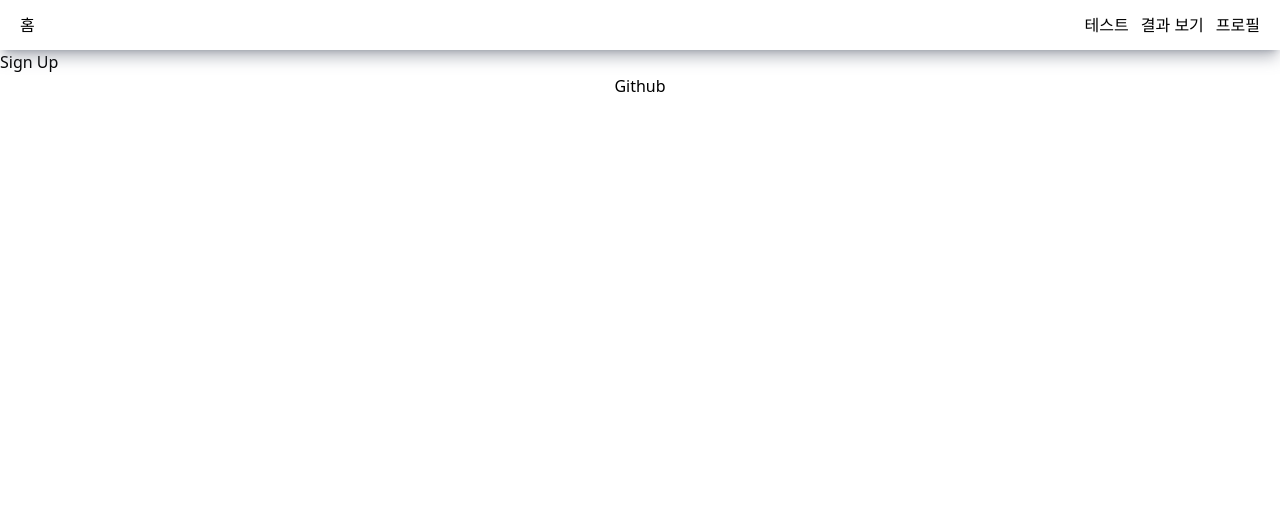
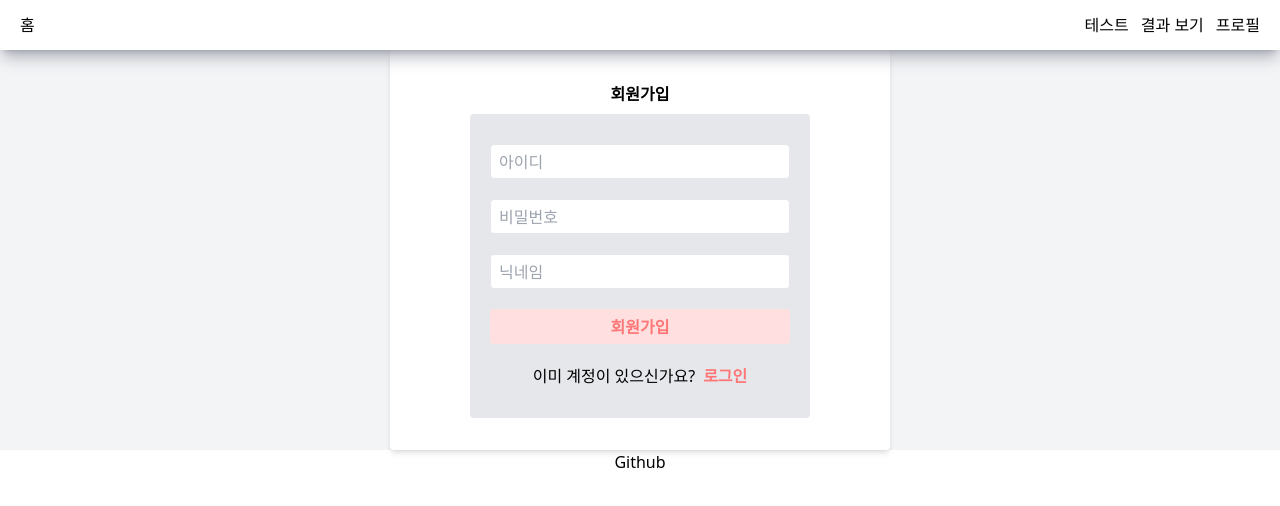
Before and after one commit to nninyeong/mbti-test, a React (Vite) app: page /sign-up in a window 1280 px wide. Shown: the top 506 px of the page. Built offline with nearby package versions, Linux system fonts and the light colour scheme.

Commit message:
:lipstick: style: 회원가입 정보 입력창 기본 style 지정

```diff
--- a/package.json
+++ b/package.json
@@ -10,6 +10,7 @@
     "preview": "vite preview"
   },
   "dependencies": {
+    "axios": "^1.7.7",
     "prettier": "^3.3.3",
     "react": "^18.3.1",
     "react-dom": "^18.3.1",
--- /dev/null
+++ b/src/components/Input/Button.jsx
@@ -0,0 +1,14 @@
+const Button = ({ children, type, onSubmit, onClick, ...props }) => {
+  return (
+    <button
+      type={type}
+      onSubmit={onSubmit}
+      onClick={onClick}
+      {...props}
+    >
+      {children}
+    </button>
+  );
+};
+
+export default Button;
--- /dev/null
+++ b/src/components/Input/FormInput.jsx
@@ -0,0 +1,21 @@
+const FormInput = ({ label, name, type, value, setValue, className, ...props }) => {
+  const handleChange = (e) => {
+    setValue({ ...value, [e.target.name]: e.target.value });
+  };
+
+  return (
+    <div className={label ? 'grid grid-cols-[1fr_3fr]' : 'w-full'}>
+      <span>{label}</span>
+      <input
+        className={`border rounded h-[35px] px-2 ${className}`}
+        name={name}
+        type={type}
+        value={value.name}
+        onChange={handleChange}
+        {...props}
+      />
+    </div>
+  );
+};
+
+export default FormInput;
--- a/src/components/layout/Layout.jsx
+++ b/src/components/layout/Layout.jsx
@@ -6,7 +6,7 @@ const Layout = () => {
   return (
     <>
       <Header />
-      <main className='mt-[50px]'>
+      <main className='flex justify-center mt-[50px] bg-gray-100'>
         <Outlet />
       </main>
       <Footer />
--- a/src/pages/SignUp.jsx
+++ b/src/pages/SignUp.jsx
@@ -1,5 +1,61 @@
+import { useState } from 'react';
+import FormInput from '../components/Input/FormInput.jsx';
+import Button from '../components/Input/Button.jsx';
+import { Link } from 'react-router-dom';
+
 const SignUp = () => {
-  return <div>Sign Up</div>;
+  const [formValue, setFormValue] = useState({
+    id: '',
+    password: '',
+    nickname: '',
+  });
+
+  return (
+    <div className='flex flex-col justify-center items-center bg-white w-[500px] p-8 rounded shadow-md'>
+      <h2 className='font-bold mb-2'>회원가입</h2>
+      <form className='border rounded p-5 max-w-[800px] bg-gray-200 flex flex-col justify-center items-center gap-5 py-[30px]'>
+        <FormInput
+          placeholder='아이디'
+          name='id'
+          type='text'
+          value={formValue}
+          setValue={setFormValue}
+          className='w-[300px]'
+        />
+        <FormInput
+          placeholder='비밀번호'
+          name='password'
+          type='password'
+          value={formValue}
+          setValue={setFormValue}
+          className='w-[300px]'
+        />
+        <FormInput
+          placeholder='닉네임'
+          name='nickname'
+          type='text'
+          value={formValue}
+          setValue={setFormValue}
+          className='w-[300px]'
+        />
+        <Button
+          type='submit'
+          className='rounded w-full h-[35px] bg-primary-bg-red font-bold text-point-red'
+        >
+          회원가입
+        </Button>
+        <div className='flex gap-2'>
+          <p>이미 계정이 있으신가요?</p>
+          <Link
+            to='/sign-in'
+            className='font-bold text-point-red'
+          >
+            로그인
+          </Link>
+        </div>
+      </form>
+    </div>
+  );
 };
 
 export default SignUp;
--- a/tailwind.config.js
+++ b/tailwind.config.js
@@ -1,8 +1,13 @@
 /** @type {import('tailwindcss').Config} */
 export default {
-  content: ["./index.html", "./src/**/*.{js,jsx,ts,tsx}"],
+  content: ['./index.html', './src/**/*.{js,jsx,ts,tsx}'],
   theme: {
-    extend: {},
+    extend: {
+      colors: {
+        'primary-bg-red': '#ffdfdf',
+        'point-red': '#ff7676',
+      },
+    },
   },
   plugins: [],
-}
+};
```
Also changed, not shown: 1 other file (tests, documents, lock files or other folders).
